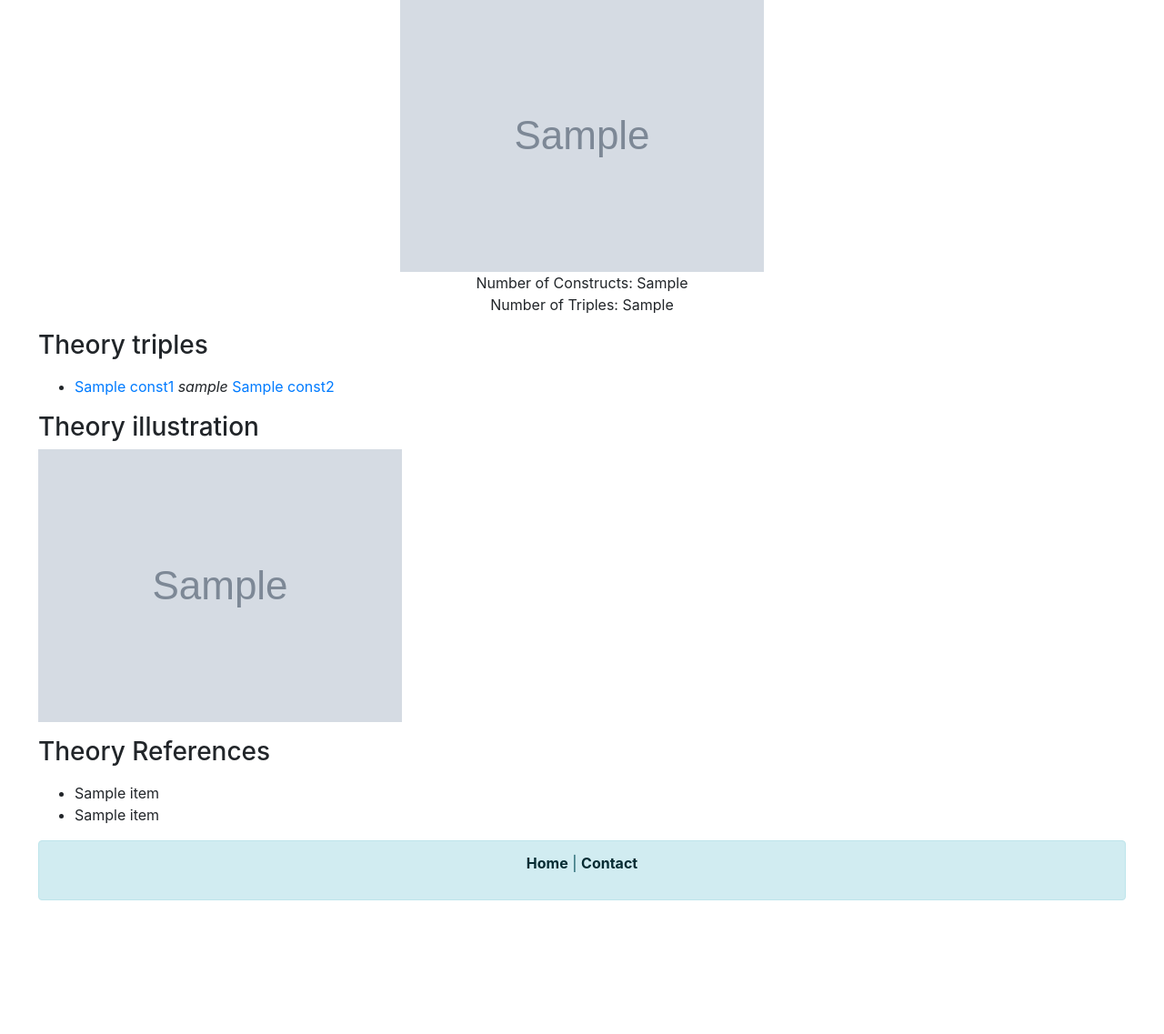
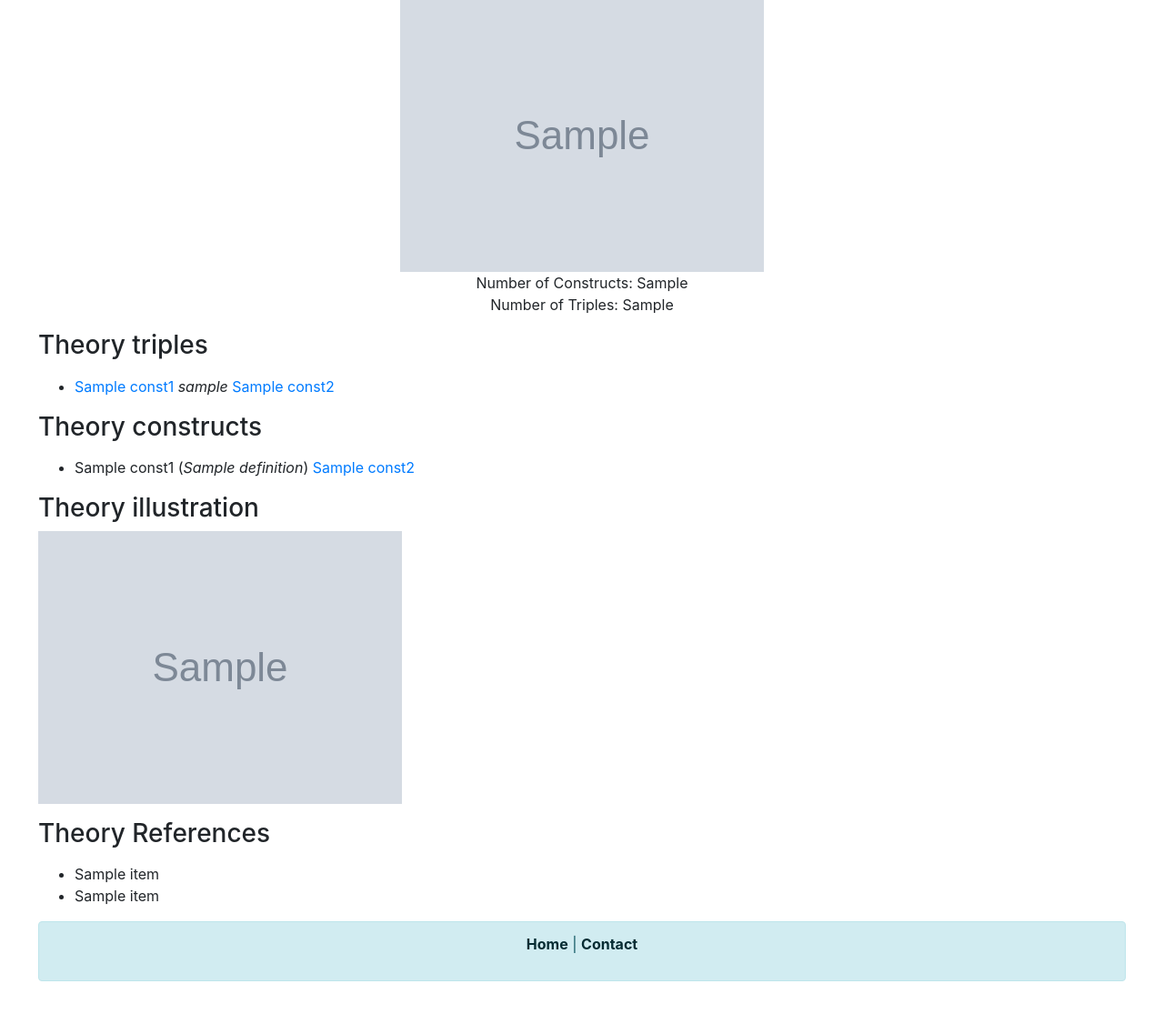
Before and after one commit to jannahastings/theory-database, a Python web app: template templates/theory.html in a window 1280 px wide. Shown: the part 414-1551 px from the top of the page at 91% size. Before the commit the page ends 1404 px from the top, so only its background shows below. Run offline with Jinja, Linux system fonts and the light colour scheme; the template is opened without the code that fills it: most values are stand-ins (such as "Sample title", 1, 10 or a date in 2020); grey boxes marked "Sample" are stand-in pictures; some libraries are stand-ins or nearby versions.

Commit message:
Theory constructs and definition added
Signed-off-by: Tom <tomjuggler@gmail.com>

```diff
--- a/templates/theory.html
+++ b/templates/theory.html
@@ -42,6 +42,14 @@
     </ul>
     </p>
 
+    <h3> Theory constructs </h3>
+    <p>
+        <ul>
+    {% for item in theory.triples %}
+        <li>{{item.const1.name}} (<i>{{item.const1.definition}}</i>) {% if item.const2.definition %}<a href="#" data-toggle="tooltip" title="{{item.const2.definition}}" >{{item.const2.name}}</a>{% else %}{{item.const2.name}}{% endif %}</li>
+    {% endfor %}
+    </ul>
+    </p>
     <h3> Theory illustration </h3>
 
      <p> <img src="{{net_image_file}}"/> </p>
```
Also changed, not shown: main.py (+11 -1 lines).
